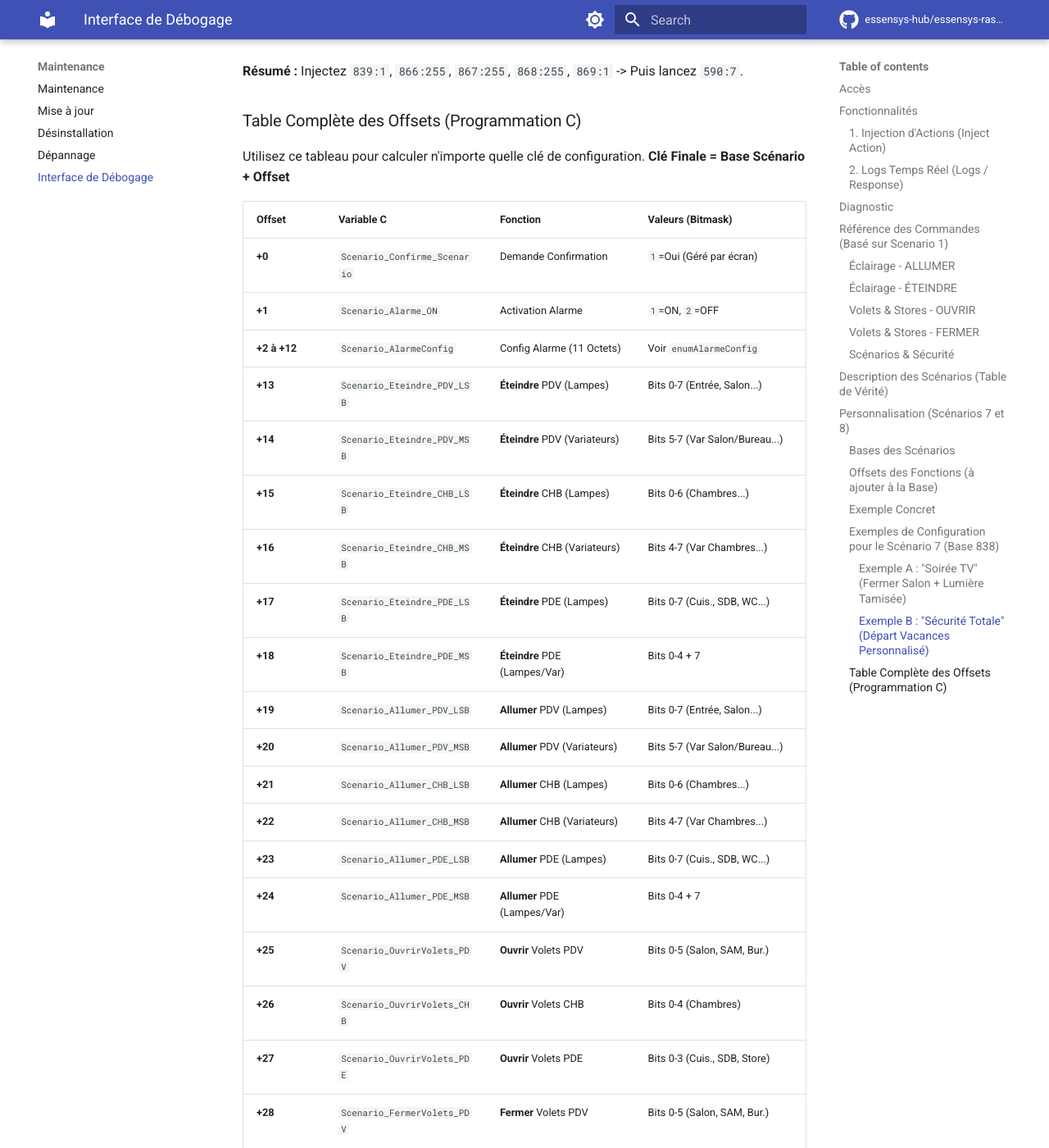
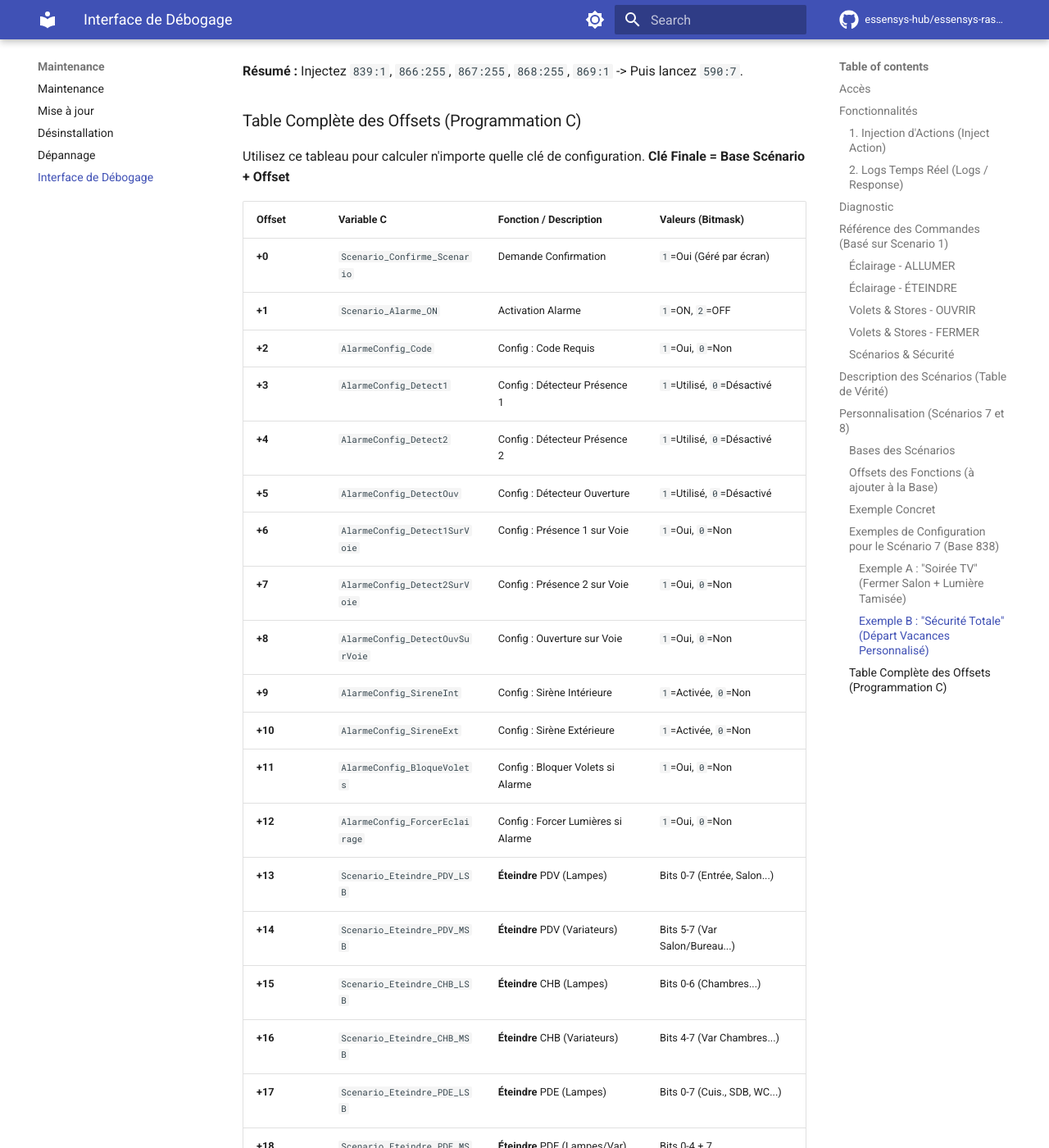
Before and after one commit to essensys-hub/essensys-raspberry-install, an MkDocs documentation site: the page built from docs/maintenance/debug.md, in a window 1280 px wide and 1400 px high, scrolled down 8946 px. Shown: the whole window at 82% size. Built offline with MkDocs 1.6.1 and Material for MkDocs 9.7.7, drawn with Linux system fonts in a browser that asks for light colours; comment, search, counter and statistics services are not loaded; the version menu is left out; some of the changed text lies outside the part shown.

Commit message:
Expand offset table with all individual values

```diff
--- a/docs/maintenance/debug.md
+++ b/docs/maintenance/debug.md
@@ -227,11 +227,21 @@ Voici deux exemples complets pour illustrer la logique.
 Utilisez ce tableau pour calculer n'importe quelle clé de configuration.
 **Clé Finale = Base Scénario + Offset**
 
-| Offset | Variable C | Fonction | Valeurs (Bitmask) |
+| Offset | Variable C | Fonction / Description | Valeurs (Bitmask) |
 | :--- | :--- | :--- | :--- |
 | **+0** | `Scenario_Confirme_Scenario` | Demande Confirmation | `1`=Oui (Géré par écran) |
 | **+1** | `Scenario_Alarme_ON` | Activation Alarme | `1`=ON, `2`=OFF |
-| **+2 à +12** | `Scenario_AlarmeConfig` | Config Alarme (11 Octets) | Voir `enumAlarmeConfig` |
+| **+2** | `AlarmeConfig_Code` | Config : Code Requis | `1`=Oui, `0`=Non |
+| **+3** | `AlarmeConfig_Detect1` | Config : Détecteur Présence 1 | `1`=Utilisé, `0`=Désactivé |
+| **+4** | `AlarmeConfig_Detect2` | Config : Détecteur Présence 2 | `1`=Utilisé, `0`=Désactivé |
+| **+5** | `AlarmeConfig_DetectOuv` | Config : Détecteur Ouverture | `1`=Utilisé, `0`=Désactivé |
+| **+6** | `AlarmeConfig_Detect1SurVoie` | Config : Présence 1 sur Voie | `1`=Oui, `0`=Non |
+| **+7** | `AlarmeConfig_Detect2SurVoie` | Config : Présence 2 sur Voie | `1`=Oui, `0`=Non |
+| **+8** | `AlarmeConfig_DetectOuvSurVoie`| Config : Ouverture sur Voie | `1`=Oui, `0`=Non |
+| **+9** | `AlarmeConfig_SireneInt` | Config : Sirène Intérieure | `1`=Activée, `0`=Non |
+| **+10** | `AlarmeConfig_SireneExt` | Config : Sirène Extérieure | `1`=Activée, `0`=Non |
+| **+11** | `AlarmeConfig_BloqueVolets` | Config : Bloquer Volets si Alarme| `1`=Oui, `0`=Non |
+| **+12** | `AlarmeConfig_ForcerEclairage` | Config : Forcer Lumières si Alarme| `1`=Oui, `0`=Non |
 | **+13** | `Scenario_Eteindre_PDV_LSB` | **Éteindre** PDV (Lampes) | Bits 0-7 (Entrée, Salon...) |
 | **+14** | `Scenario_Eteindre_PDV_MSB` | **Éteindre** PDV (Variateurs) | Bits 5-7 (Var Salon/Bureau...) |
 | **+15** | `Scenario_Eteindre_CHB_LSB` | **Éteindre** CHB (Lampes) | Bits 0-6 (Chambres...) |
@@ -257,4 +267,6 @@ Utilisez ce tableau pour calculer n'importe quelle clé de configuration.
 | **+35** | `Scenario_Chauf_zsb1` | Chauffage SDB 1 | Idem |
 | **+36** | `Scenario_Chauf_zsb2` | Chauffage SDB 2 | Idem |
 | **+37** | `Scenario_Cumulus` | Cumulus | `0`=Auto, `1`=HC, `2`=OFF |
-| **+39** | `Scenario_Reveil_ON` | Réveil | `1`=Armer, `2`=Désactiver |
+| **+38** | `Scenario_Reveil_Reglage` | Réveil : Procédure Réglage | `1`=Lancer réglage |
+| **+39** | `Scenario_Reveil_ON` | Réveil : Activation | `1`=Armer, `2`=Désactiver |
+| **+40** | `Scenario_Efface` | Effacer Scénario | `1`=Reset Paramètres |
```
